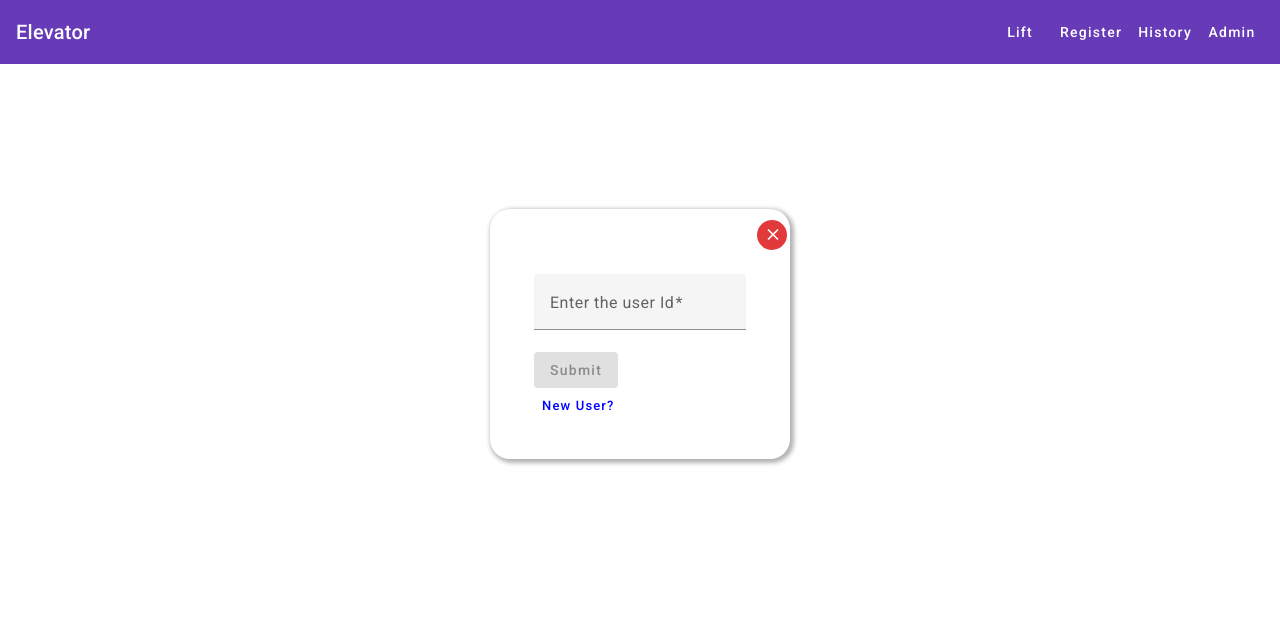
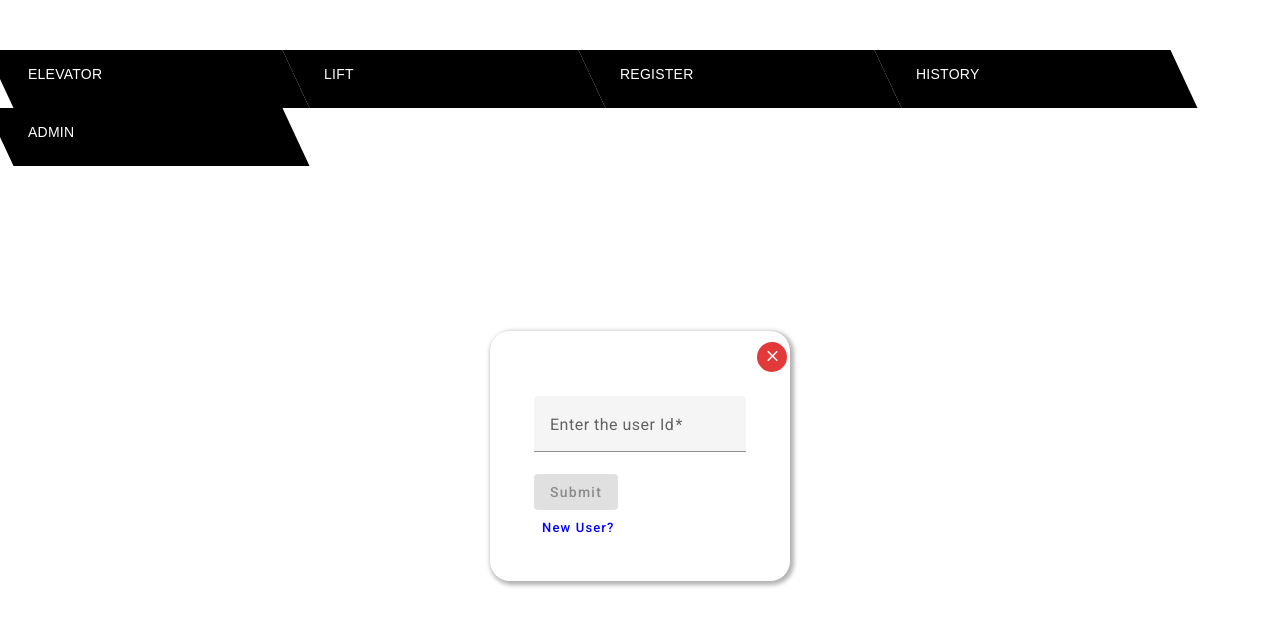
Before and after one commit to renuvenu/Elevator, an Angular app: page /login in a window 1280 px wide. Shown: the top 626 px of the page. Built offline with nearby package versions, Linux system fonts and the light colour scheme.

Commit message:
Updates nav bar

```diff
--- a/src/app/invalid-box/invalid-box.component.css
+++ b/src/app/invalid-box/invalid-box.component.css
@@ -14,19 +14,20 @@
     box-shadow: 2px 2px 4px 2px rgba(0.3, 0.3, 0.3, 0.3);
 }
 .error-list{
-  padding-top: 50px;
+  padding-top: 80px;
 }
 .close {
     width: 30px;
     height: 30px;
-    border-radius: 60%;
+    border-radius: 70%;
     color: aliceblue;
     background-color:rgb(226, 58, 58);
     display: flex;
     align-items: center;
   justify-content: center;
   cursor: pointer;
-  transform: translate(50%, -5%);
+
+  /* transform: translate(50%, -1%); */
    }
    .content{
     top:0%;
--- a/src/app/invalid-box/invalid-box.component.html
+++ b/src/app/invalid-box/invalid-box.component.html
@@ -8,7 +8,6 @@
   </div>
 </div>
 <div class="error-list">
-<div><mat-icon class="error" color="warn">error</mat-icon></div>
 <div style="font-weight: bold " class="small">Invalid Id </div>
 <div style="font-size: small" class="small">Enter the valid Id!</div>
 
--- a/src/app/nav-bar/nav-bar.component.css
+++ b/src/app/nav-bar/nav-bar.component.css
@@ -1,4 +1,4 @@
-/* .cf:before,
+.cf:before,
   .cf:after {
       content: " ";
       display: table;
@@ -8,60 +8,44 @@
       clear: both;
   }
 
-  .navbar {
-    overflow: hidden;
-
-    position: fixed;
-    top: 0;
-    width: 100%;
-  }
-
   .menu,
   .submenu {
    margin: 0;
    padding: 0;
    list-style: none;
-
   }
 
-
-  .menu  {
-   margin: 30px auto;
-   width: 100%;
-   align-items: center;
-   align-content: center;
-    width: -moz-fit-content;
+  .menu {
+   margin: 50px auto;
+   width: 800px;
+   width: -moz-fit-content;
    width: -webkit-fit-content;
-   width:1200px;
-   height:60px;
-   width:fit-content;
+   width: fit-content;
   }
 
   .menu > li {
-    align-items: center;
-    align-content: center;
    background: #000;
    float: left;
-   width:240px;
    position: relative;
    transform: skewX(25deg);
   }
 
-  .menu button{
+  .menu-item {
    display: block;
-   width:fit-content;
-   color: #ee6868;
+   color: #fff;
    text-transform: uppercase;
    text-decoration: none;
    font-family: Arial, Helvetica;
    font-size: 14px;
+   width: 240px;
+   height:30px
   }
 
   .menu li:hover {
-   background: #e74c3c;
+   background: rgb(63, 63, 148);
   }
 
-  .menu > li > button {
+  .menu > li > .menu-item {
    transform: skewX(-25deg);
    padding: 1em 2em;
   }
@@ -80,10 +64,11 @@
 
   .menu > li:hover .submenu li:nth-child(odd){
    transform: skewX(-25deg) translateX(-15px);
-  } */
-  .nav-bar-container{
+  }
+
+  /* .nav-bar-container{
     padding-bottom: 30px;
   }
   .example-spacer {
     flex: 1 1 auto;
-  }
+  } */
--- a/src/app/nav-bar/nav-bar.component.html
+++ b/src/app/nav-bar/nav-bar.component.html
@@ -1,42 +1,12 @@
-<div class="nav-bar-container">
-<mat-toolbar color="primary" >
-    <span>Elevator</span>
+<div>
+<ul class="menu cf">
+  <li><span class="menu-item" style="transform: skewX(-25deg); ">
+    ELEVATOR
+  </span></li>
 
-    <span class="example-spacer"></span>
-
-    <button
-      mat-button
-      (click)="goToLift()"
-      class="example-icon"
-
-    >
-    Lift
-
-    </button>
-
-    <button
-      mat-button
-      (click)="goToRegister()"
-      class="example-icon"
-    >
-   Register
-    </button>
-    <button
-      mat-button
-      (click)="goToHistory()"
-      class="example-icon"
-
-    >
-     History
-    </button>
-    <button
-    mat-button
-    (click)="goToAdmin()"
-    class="example-icon"
-
-  >
-   Admin
-  </button>
-
-  </mat-toolbar>
+  <li><span class="menu-item" (click)="goToLift()">LIFT</span></li>
+  <li><span class="menu-item" (click)="goToRegister()">Register</span></li>
+  <li><span class="menu-item" (click)="goToHistory()">History</span></li>
+  <li><span class="menu-item" (click)="goToAdmin()">Admin</span></li>
+</ul>
 </div>
--- a/src/app/user-detail/user-detail.component.ts
+++ b/src/app/user-detail/user-detail.component.ts
@@ -39,9 +39,6 @@ export class UserDetailComponent {
       if (this.userDetail?.id) {
         this.toggleVerification.emit(this.nameForm.get('userid')?.value);
       }
-      else{
-        this.goToInvalid();
-      }
   }
   newuser(){
     this.router.navigate(['/register']);
```
